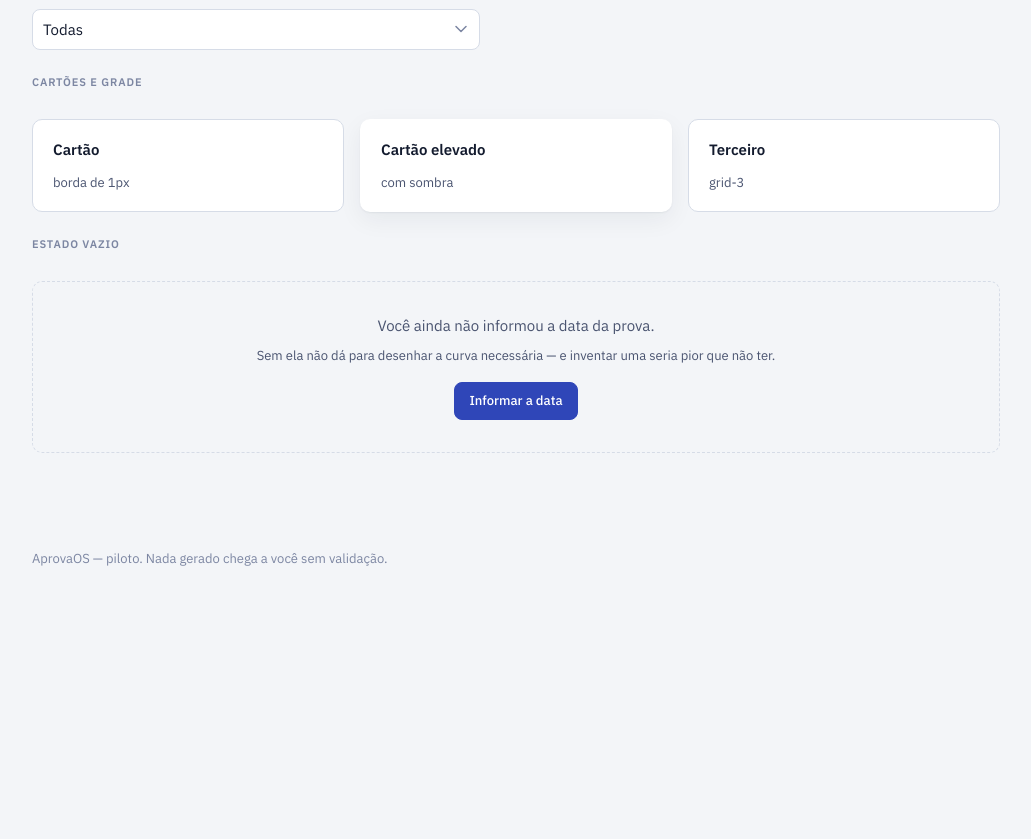
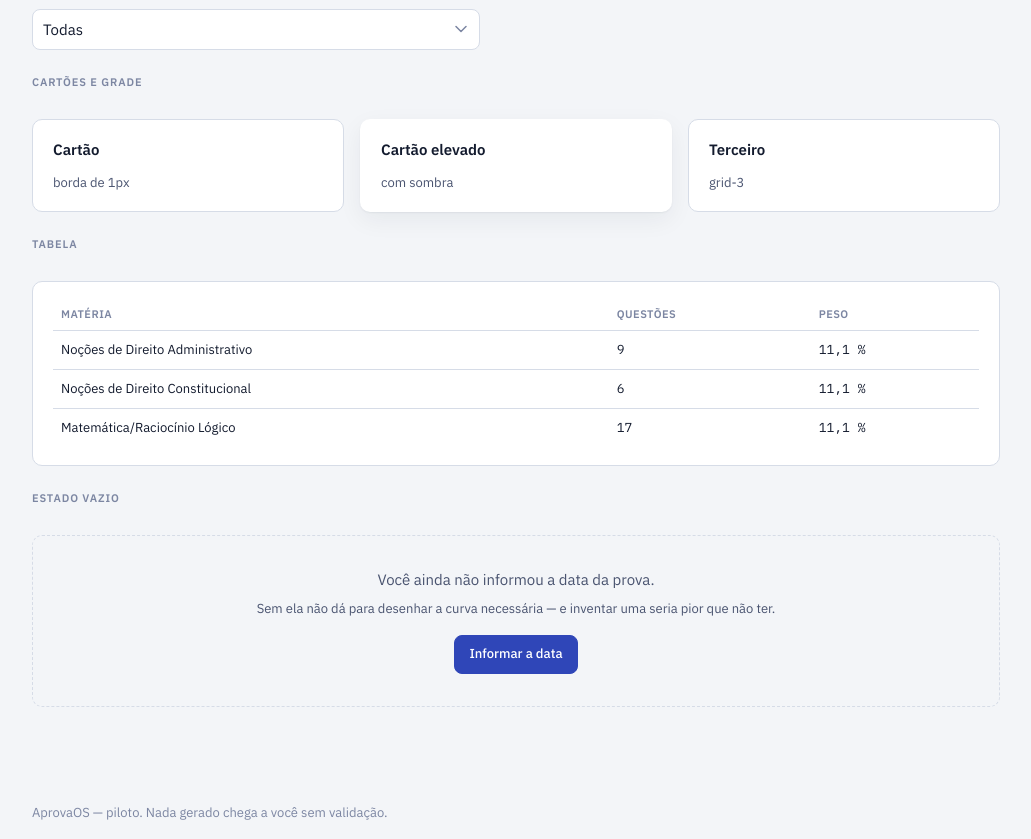
Before and after one commit to vlfcandido/aprovaos, a Python web app: template web/templates/estilo/pagina.html in a window 1280 px wide. Shown: the part 1363-2202 px from the top of the page, without its empty margins (248-1279 px from the left). Before the commit the page ends 1929 px from the top, so only its background shows below. Run offline with Jinja, Linux system fonts and the light colour scheme; the template is opened without the code that fills it, so the values that code supplies are empty.

Commit message:
feat(ui): tabela na biblioteca, com a amostra junto
Os dois grupos que portaram telas relataram a falta e cairam nas classes
antigas de base.css. O protótipo estiliza 'table' sem classe; aqui a regra e
escopada em '.tabela' de propósito, porque um seletor de elemento global
colidiria com .tabela-pesos e .tabela-justificativa, que ja existem e tem
regras proprias.

A amostra entra no mesmo commit — e a regra da biblioteca e essa: componente
sem amostra em /estilo nao existe.

Co-Authored-By: Claude Opus 5 (1M context) <noreply@anthropic.com>

```diff
--- a/web/static/css/componentes.css
+++ b/web/static/css/componentes.css
@@ -229,3 +229,38 @@ select.entrada {
 }
 
 .vazio > .acoes { margin-top: var(--espaco-4); justify-content: center; }
+
+/* ---- tabela ------------------------------------------------------------------------------- */
+
+/* O protótipo estiliza `table` sem classe; aqui a regra é escopada em `.tabela` de propósito —
+   um seletor de elemento global colidiria com `.tabela-pesos`/`.tabela-justificativa`, que já
+   existem em `base.css` e têm regras próprias. Os dois grupos que portaram telas relataram a
+   falta deste componente e caíram nas classes antigas; esta é a versão da biblioteca. */
+.tabela {
+  width: 100%;
+  border-collapse: collapse;
+  font-size: var(--texto-pequeno);
+}
+
+.tabela th {
+  text-align: left;
+  font-weight: 600;
+  font-size: var(--texto-rotulo);
+  letter-spacing: 0.04em;
+  text-transform: uppercase;
+  color: var(--cor-texto-3);
+  padding: 6px 8px;
+  border-bottom: 1px solid var(--cor-linha);
+}
+
+.tabela td {
+  padding: 9px 8px;
+  border-bottom: 1px solid var(--cor-linha);
+  vertical-align: top;
+}
+
+.tabela tr:last-child td { border-bottom: 0; }
+.tabela tbody tr:hover { background: var(--cor-superficie-2); }
+
+/* Tabela larga não pode empurrar a página: rola dentro do próprio contêiner. */
+.tabela-rolagem { overflow-x: auto; }
--- a/web/templates/estilo/pagina.html
+++ b/web/templates/estilo/pagina.html
@@ -114,6 +114,20 @@ classes são os mesmos do protótipo, de propósito: quem porta uma tela copia o
   </section>
 
   <section class="stack">
+    <p class="eyebrow">Tabela</p>
+    <div class="card tabela-rolagem">
+      <table class="tabela">
+        <thead><tr><th>Matéria</th><th>Questões</th><th>Peso</th></tr></thead>
+        <tbody>
+          <tr><td>Noções de Direito Administrativo</td><td class="mono">9</td><td class="mono">11,1 %</td></tr>
+          <tr><td>Noções de Direito Constitucional</td><td class="mono">6</td><td class="mono">11,1 %</td></tr>
+          <tr><td>Matemática/Raciocínio Lógico</td><td class="mono">17</td><td class="mono">11,1 %</td></tr>
+        </tbody>
+      </table>
+    </div>
+  </section>
+
+  <section class="stack">
     <p class="eyebrow">Estado vazio</p>
     <div class="vazio">
       <p style="margin:0">Você ainda não informou a data da prova.</p>
```
